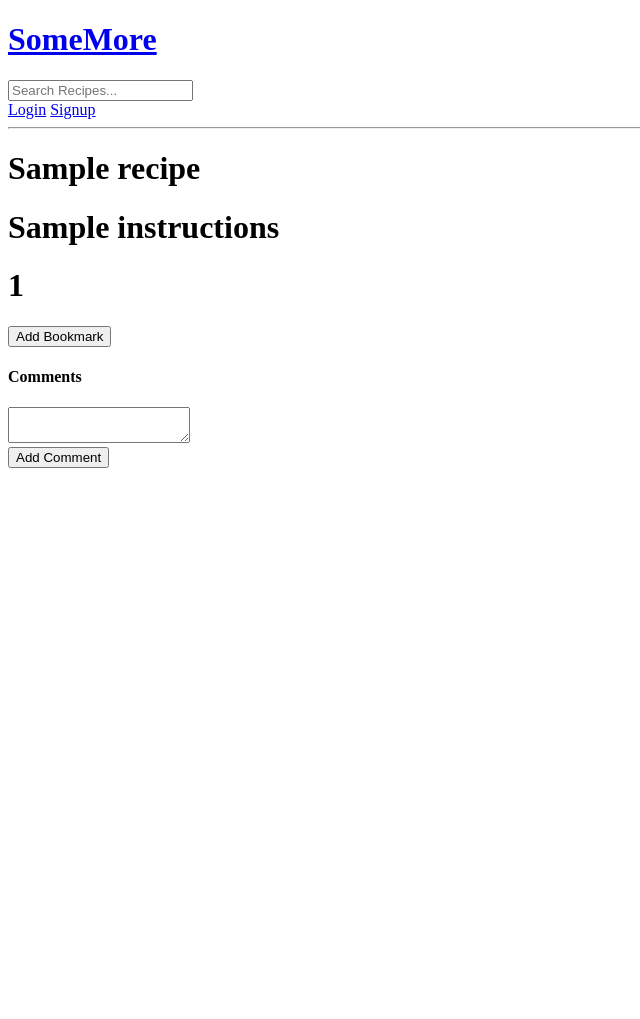
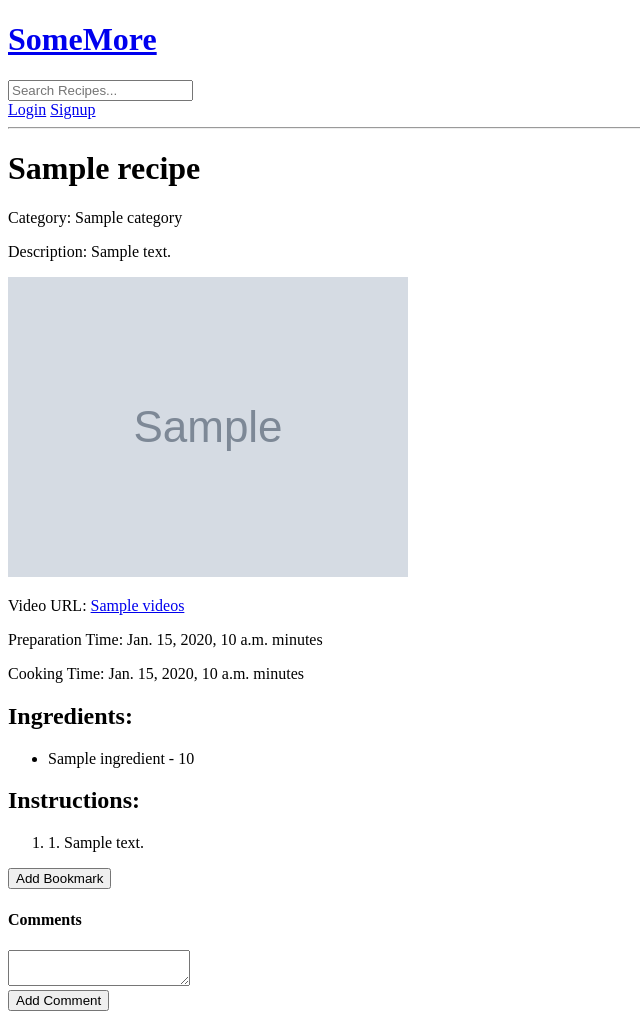
Before and after one commit to EnesEngel/SWE573, a Django app: template recipes/templates/recipes/recipe.html in a window 1280 px wide. Shown: the whole page, without its empty margins (0-640 px from the left). Before the commit the page ends 468 px from the top, so only its background shows below. Run offline with Django 4.2, Linux system fonts and the light colour scheme; tables that the repository leaves empty hold one stand-in row (values such as "Sample post"); the template is opened without the code that fills it: values that come from a table or form of the project are taken from there, most other values are stand-ins (such as "Sample title", 1, 10 or a date in 2020); grey boxes marked "Sample" are stand-in pictures; data that the repository does not hold is empty.

Commit message:
recipe.html changed to accomodate new instruction and new igredient models

```diff
--- a/recipes/templates/recipes/recipe.html
+++ b/recipes/templates/recipes/recipe.html
@@ -1,17 +1,35 @@
-<!DOCTYPE html>
-<html>
-<head>
-
-    <!---- <link rel="stylesheet" href=" static 'css/styles.css' ">-->
-</head>
 {% extends 'main.html' %}
 
 {% block content %}
-<h1> {{recipe.name}}</h1>
-<h1> {{recipe.instructions}}</h1>
-<h1> {{recipe.recipe_id}}</h1>
+    <h1>{{ recipe.title }}</h1>
+    <p>Category: {{ recipe.category }}</p>
+    <p>Description: {{ recipe.description }}</p>
+    <!-- Other details such as images, videos, preparation time, cooking time, etc. -->
+    {% if recipe.images %}
+        <img src="{{ recipe.images.url }}" alt="Recipe Image">
+    {% endif %}
 
-<!-- <input type="text"> -->
+    {% if recipe.videos %}
+        <p>Video URL: <a href="{{ recipe.videos }}">{{ recipe.videos }}</a></p>
+    {% endif %}
+
+    <p>Preparation Time: {{ recipe.preparationTime }} minutes</p>
+    <p>Cooking Time: {{ recipe.cookingTime }} minutes</p>
+
+    <h2>Ingredients:</h2>
+    <ul>
+        {% for ingredient in recipe.ingredients.all %}
+            <li>{{ ingredient.name }} - {{ ingredient.quantity }}</li>
+        {% endfor %}
+    </ul>
+
+    <h2>Instructions:</h2>
+    <ol>
+        {% for instruction in recipe.instructions.all %}
+            <li>{{ instruction.instruction_number }}. {{ instruction.description }}</li>
+        {% endfor %}
+    </ol>
+
     {% if is_bookmarked %}
         <form method="POST" name="removeBookmarkForm">
             {% csrf_token %}
@@ -33,8 +51,4 @@
         </div>
         <button type="submit" class="float-end btn btn-warning d-block">Add Comment</button>
     </form>
-
 {% endblock content %}
-
-</body>
-</html>
--- a/recipes/views.py
+++ b/recipes/views.py
@@ -25,7 +25,6 @@ from django.contrib.auth.decorators import login_required
 logging.basicConfig(level=logging.DEBUG)
 
 def add_comment(request, recipe_id):
-    print("DASDASDAS")
     user_id = request.user.id
     user_instance = User.objects.get(pk=user_id)
     recipe_instance = Recipe.objects.get(pk=recipe_id)
```
Lines whose indentation alone changed are shown as unchanged.
